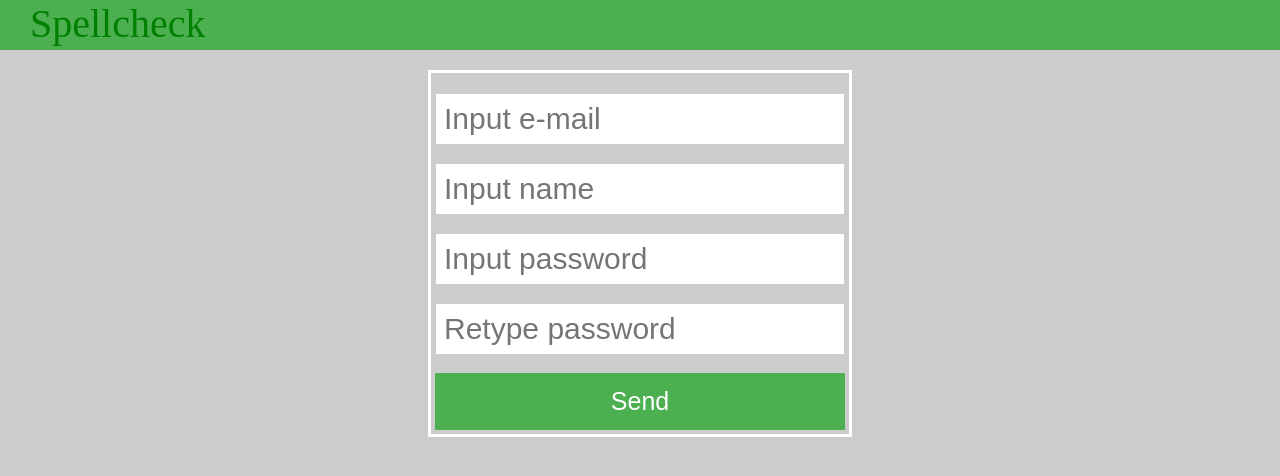
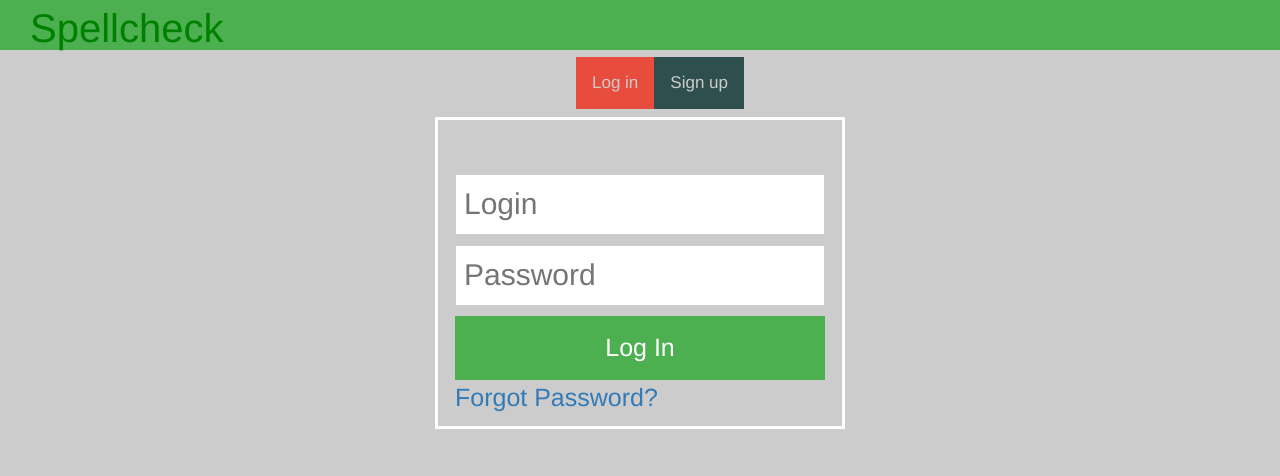
Before and after one commit to vpapidokha/grammar_god, a Django app: page /main/ in a window 1280 px wide. Shown: the top 476 px of the page. Run offline with Django 3.2, Linux system fonts and the light colour scheme; some libraries are stand-ins or nearby versions.

Commit message:
Added LogIn and SignUp form

```diff
--- a/Spellcheck/Spellcheck/forms.py
+++ b/Spellcheck/Spellcheck/forms.py
@@ -14,7 +14,7 @@ class UsersForm(ModelForm):
         exclude={""}
         extra_field = forms.CharField(label='Name of Institution')
         widgets = {
-            'email': forms.TextInput(attrs={'placeholder': 'Input e-mail','required': True,'type': 'email'}),
+            'email': forms.TextInput(attrs={'placeholder': 'Input e-mail','required': True,'type': 'email','autofocus':True}),
             'name': forms.TextInput(attrs={'placeholder': 'Input name', 'required': True}),
             'password': forms.TextInput(attrs={'placeholder': 'Input password','required': True, 'type': 'password'}),
 
--- a/Spellcheck/style/style.css
+++ b/Spellcheck/style/style.css
@@ -1,5 +1,9 @@
 .title{
     color: aquamarine;
+}
+
+.label {
+display: none;
 }
 
 #d1 {
@@ -28,14 +32,16 @@ header {
 	height: 50px;
 	background-color: #4CAF50;
 }
-
+.block {
+    padding: 2px 0px 0px 45%;
+}
 .classLogin {
-            margin: 20px auto;
+            margin: auto;
 			padding: 4px;
             position: relative;
             width: 410px;
             border: 3px solid white;
-            top: 0px;
+            top:65px;
             left: 0px;
 }
 
@@ -43,7 +49,7 @@ input[type=email], input[type=text], input[type=password],input[type=password] {
             width: 100%;
             font-size: 30px;
             padding: 8px;
-            margin: 0px 0px 2px 0px;
+            margin: 0 0px 10px 0px;
             display: inline-block;
             border: 1px solid #ccc;
             box-sizing: border-box;
@@ -68,11 +74,51 @@ A:link {
 			font-size: 25px;
 }
 
-[for="id_email"],[for="id_name"],[for="id_password"],[for="id_retypePassword"]
+[for="id_email"],[for="id_name"],[for="id_password"],[for="id_retypePassword"],[for="username"],[for="password"]
     { display: none;}
 
 ul {
     color: red;
     font-size: 25px;
-    align-text: center;
+    text-align: center;
 }
+
+
+/* Style the tab */
+.tab {
+    overflow: hidden;
+    border: 1px solid #ccc;
+    background-color: #f1f1f1;
+}
+
+/* Style the buttons inside the tab */
+.tablinks {
+    margin:5px 0px 0px 0px;
+    background-color: darkslategrey;
+    float: left;
+    border: none;
+    outline: none;
+    cursor: pointer;
+    padding: 14px 16px;
+    transition: 0.3s;
+    font-size: 17px;
+    color:#cccccc;
+}
+
+/* Change background color of buttons on hover */
+.tablinks:hover {
+    opacity: 0.8;
+}
+
+/* Create an active/current tablink class */
+.tablinks.active {
+    background-color: #e74c3d;
+}
+
+/* Style the tab content */
+.tabcontent {
+    display: none;
+    padding: 6px 12px;
+    border: 1px solid #ccc;
+    border-top: none;
+}
--- a/Spellcheck/templates/Spellcheck/main.html
+++ b/Spellcheck/templates/Spellcheck/main.html
@@ -2,25 +2,73 @@
 <html lang="en">
 <head>
     <meta charset="UTF-8">
-    <title>Title</title>
+    <title>Spellcheck</title>
+
+    <link rel="stylesheet" href="https://maxcdn.bootstrapcdn.com/bootstrap/3.3.4/css/bootstrap.min.css">
     {% load static %}
     <link rel="stylesheet" href={% static 'style.css' %} type="text/css">
+
 </head>
 
 <header>
-    <a id="d1" href="~/main.html">Spellcheck</a>
+    <a id="d1" href="main.html">Spellcheck</a>
 </header>
 
 <body>
-<div class="grad"></div>
-<div class="classLogin">
-    <form action="" method="post">{% csrf_token %}
-         {{ form.as_p }}
-        <div>
-            <button id="Button" type="submit">Send</button>
+<div class="block">
+
+
+    <button class="tablinks" onclick="openTab(event, 'LogIn')" id="defaultOpen">Log in</button>
+    <button class="tablinks" onclick="openTab(event, 'SignUp')">Sign up</button>
+</div>
+
+    <div class="classLogin">
+        <div id="LogIn" class="tabcontent">
+                        <form method="post">
+                <label for="username">Login</label>
+                <input type="text" name="username" placeholder="Login" required>
+                <label for="password">Password</label>
+                <input type="password" name="password" placeholder="Password" required>
+                <button id="Button" type="submit">Log In</button>
+                <a href="">Forgot Password?</a>
+            </form>
         </div>
-    </form>
-</div>
+
+
+        <div id="SignUp" class="tabcontent">
+
+
+            <form action="" method="post">{% csrf_token %}
+                {{ form.as_p }}
+                <div>
+                    <button id="Button" type="submit">Sign Up</button>
+                </div>
+            </form>
+
+        </div>
+    </div>
+
+
+
+
+<script>
+    function openTab(evt, tabName) {
+        var i, tabcontent, tablinks;
+        tabcontent = document.getElementsByClassName("tabcontent");
+        for (i = 0; i < tabcontent.length; i++) {
+            tabcontent[i].style.display = "none";
+        }
+        tablinks = document.getElementsByClassName("tablinks");
+        for (i = 0; i < tablinks.length; i++) {
+            tablinks[i].className = tablinks[i].className.replace(" active", "");
+        }
+        document.getElementById(tabName).style.display = "block";
+        evt.currentTarget.className += " active";
+    }
+
+    // Get the element with id="defaultOpen" and click on it
+    document.getElementById("defaultOpen").click();
+</script>
 
 
 </body>
```
Also changed, not shown: 1 other file.
